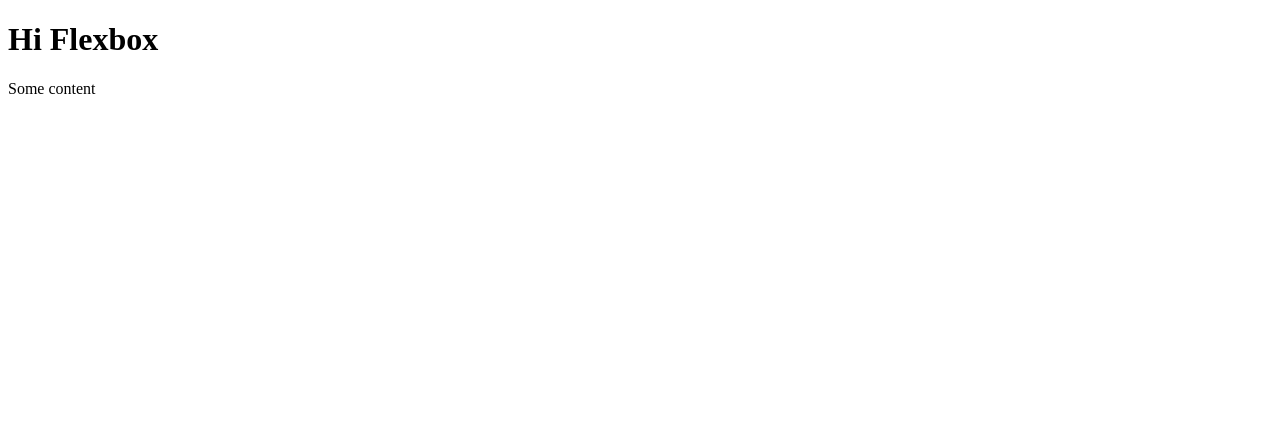
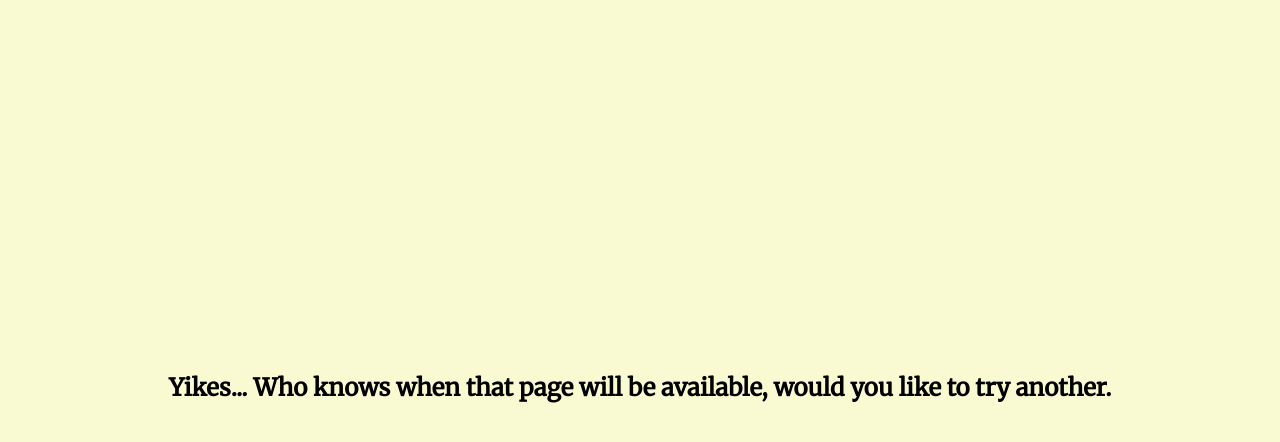
Before and after one commit to snmontana31/flexbox-course, a plain HTML site: page index.html in a window 1280 px wide. Drawn offline with Linux system fonts and the light colour scheme.

Commit message:
Update index.html

```diff
--- a/index.html
+++ b/index.html
@@ -1,12 +1,44 @@
 <!DOCTYPE html>
 <html lang="en">
 <head>
+
     <meta charset="UTF-8">
-    <title></title>
+    <title>Error Page</title>
+
+    <link href="https://fonts.googleapis.com/css2?family=Merriweather&display=swap" rel="stylesheet">
+
+    <style>
+        body {
+            background-color: lightgoldenrodyellow;
+            font-family: 'Merriweather', serif;
+        }
+
+        .error_wrapper {
+            display: flex;
+            justify-content: center;
+            align-items: center;
+            height: 100vh;
+            flex-direction: column;
+        }
+
+        .error_wrapper > .error_heading {
+            margin-bottom: 42px;
+        }
+
+        img {
+            width: 50%;
+        }
+    </style>
 </head>
+
 <body>
-   <h1>Hi Flexbox</h1>
+    <div class="error_wrapper">
+        <div class="error_heading">
+            <h2>Yikes... Who knows when that page will be available, would you like to try another.</h2>
+        </div>
 
-   <p>Some content</p>
+        <img src="tbot.png" alt="">
+    </div>
 </body>
+
 </html>
```
